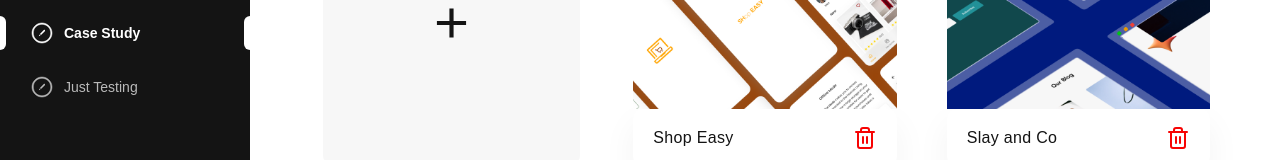
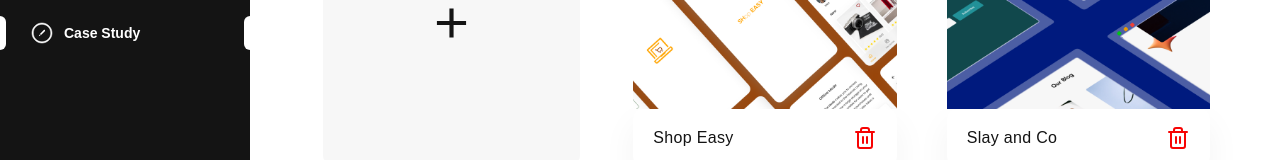
Before and after one commit to Adebesin-Cell/posi, a Next.js app: page /admin/case-study in a window 1280 px wide. Shown: the part 251-411 px from the top of the page. Built offline with nearby package versions, Linux system fonts and the light colour scheme; a web font is replaced by a local one.

Commit message:
Updating UI

```diff
--- a/components/sidebar/Sidebar.js
+++ b/components/sidebar/Sidebar.js
@@ -99,27 +99,6 @@ const Sidebar = function () {
             </a>
           </Link>
         </li>
-        <li className={styles.sidebar__item}>
-          <Link
-            href='/admin/test'
-            name='Case Studies'
-            className={styles.sidebar__link}
-          >
-            <a
-              name='Case Studies'
-              className={
-                router.pathname.includes('/admin/test')
-                  ? activeClass
-                  : inActiveClass
-              }
-            >
-              <span className={styles.sidebar__icon}>
-                <CaseStudyIcon2 />
-              </span>
-              <span className={styles.sidebar__text}>Just Testing</span>
-            </a>
-          </Link>
-        </li>
       </ul>
     </div>
   );
```
